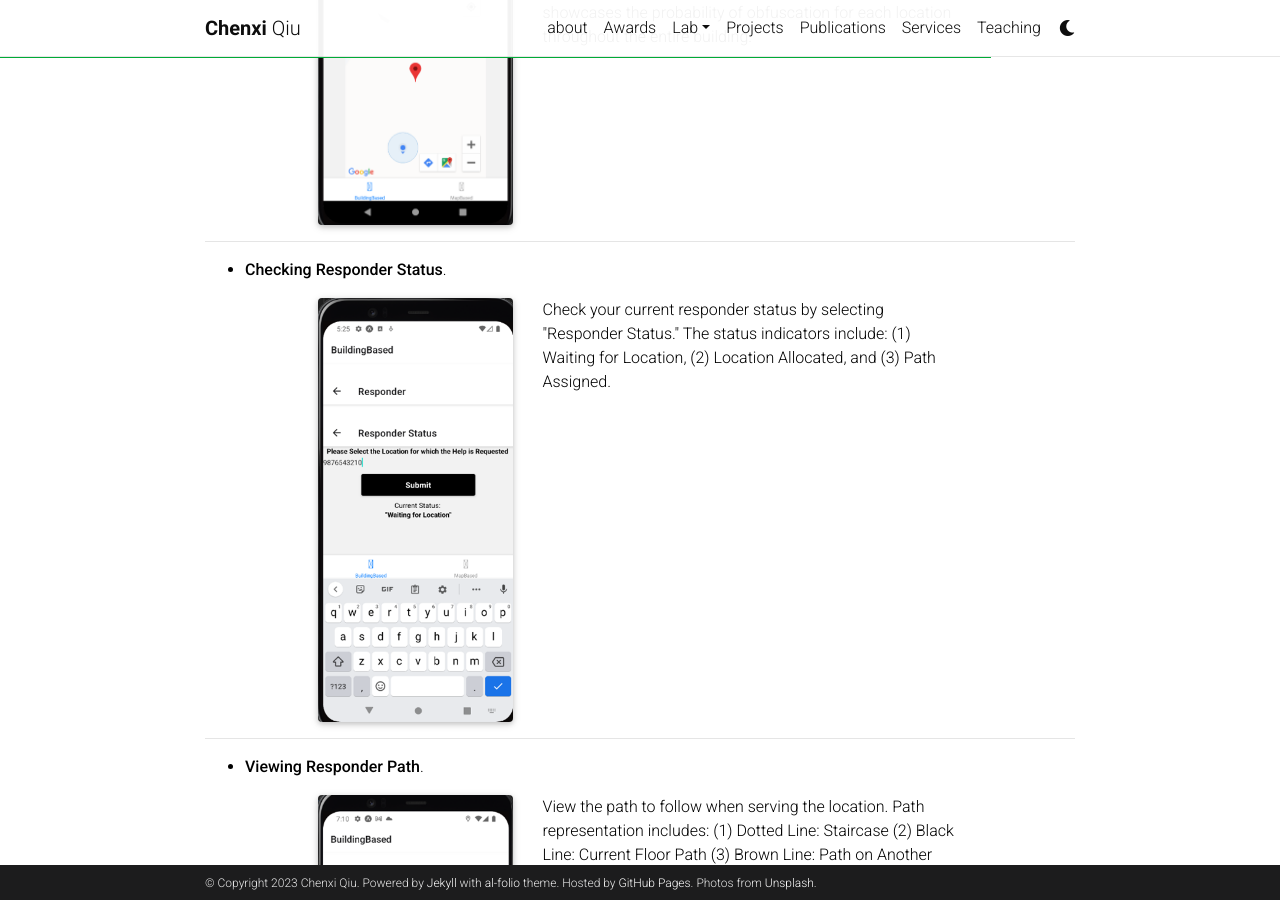
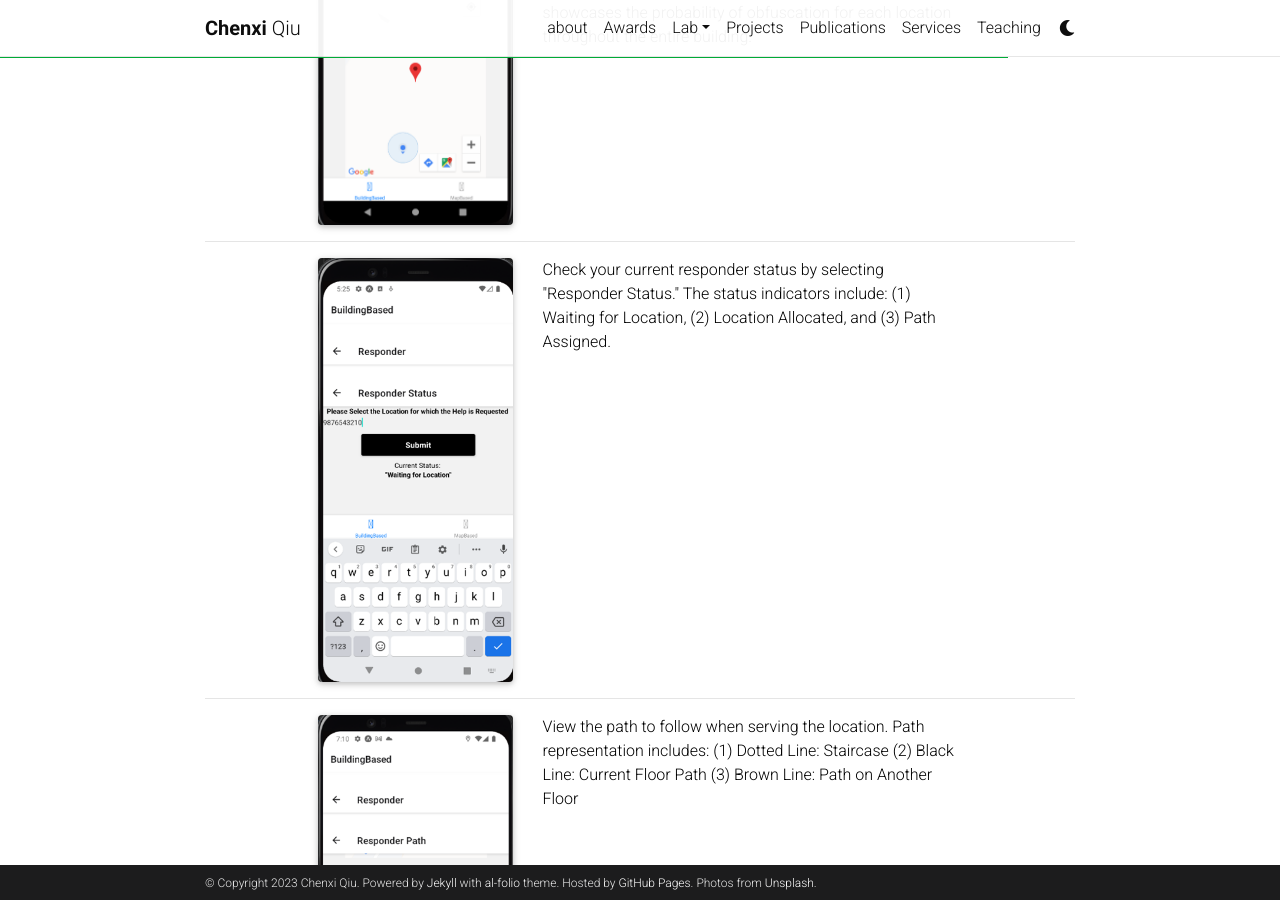
Before and after one commit to chenxiunt/chenxiunt.github.io, a Jekyll site: the page built from _projects/SpatialAgent.markdown, in a window 1280 px wide and 900 px high, scrolled down 3620 px. Built offline with Jekyll 4.4.1, drawn with Linux system fonts in a browser that asks for light colours; comment, search, counter and statistics services are not loaded; a style sheet for code colours, icons or effects is not loaded.

Commit message:
Update SpatialAgent.markdown

```diff
--- a/_projects/SpatialAgent.markdown
+++ b/_projects/SpatialAgent.markdown
@@ -94,8 +94,6 @@ The purpose of this manual is to guide users through the functionality and opera
 </div>
 ----------
 
-* **Checking Responder Status**.
-
 <div class="row justify-content-md-center">
     <div class="col-sm-3">
         <img class="img-fluid rounded z-depth-1" src="{{ '/assets/img/projects/SpatialAgent/5ResponderCheckingStatus1.png' | relative_url }}" alt="" title="Homepage"/>
@@ -105,8 +103,6 @@ The purpose of this manual is to guide users through the functionality and opera
     </div>
 </div>
 ----------
-
-* **Viewing Responder Path**.
 
 <div class="row justify-content-md-center">
     <div class="col-sm-3">
```
